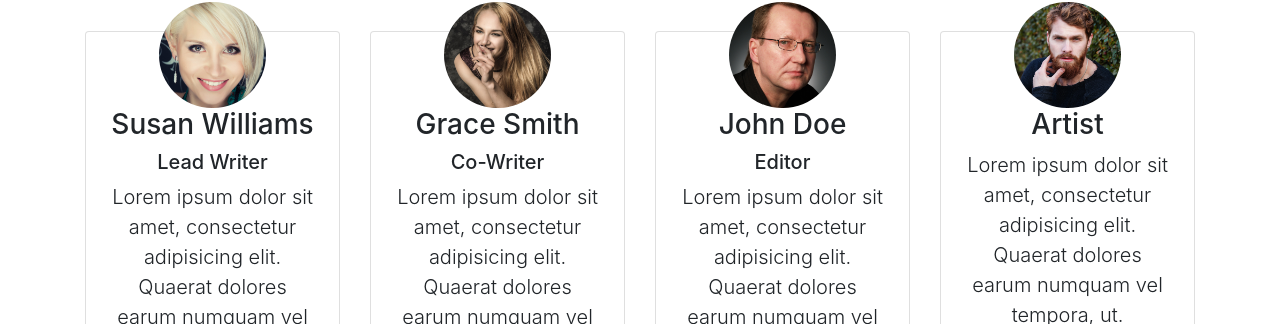
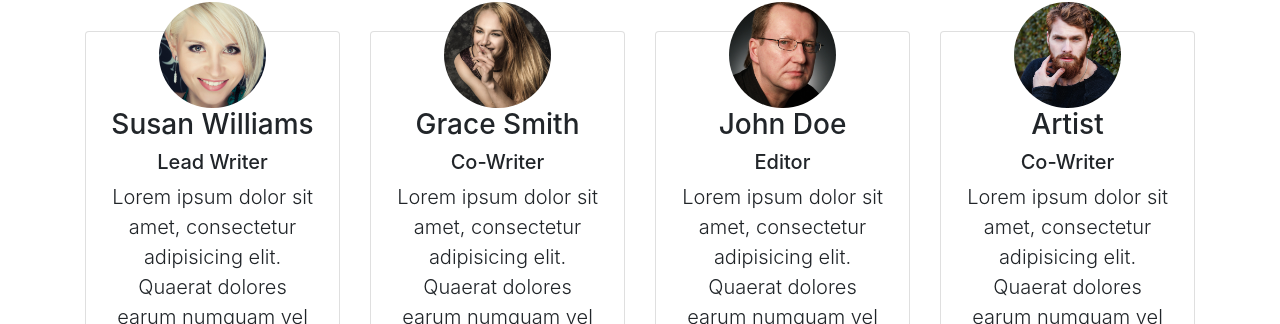
Before and after one commit to IftekharSami/mixmazz, a plain HTML site: page index.html in a window 1280 px wide. Shown: the part 1921-2245 px from the top of the page. Drawn offline with Linux system fonts and the light colour scheme.

Commit message:
Update index.html

```diff
--- a/index.html
+++ b/index.html
@@ -273,6 +273,7 @@
                         <div class="card-body">
                             <img src="img/person4.jpg" class="img-fluid rounded-circle w-50" alt="Susan Williams">
                             <h3>Artist</h3>
+                            <h5>Co-Writer</h5>
                             <p class="lead">Lorem ipsum dolor sit amet, consectetur adipisicing elit. Quaerat dolores earum numquam vel tempora, ut.</p>
                             <div class="d-flex flex-row justify-content-center">
                                 <div>
```
